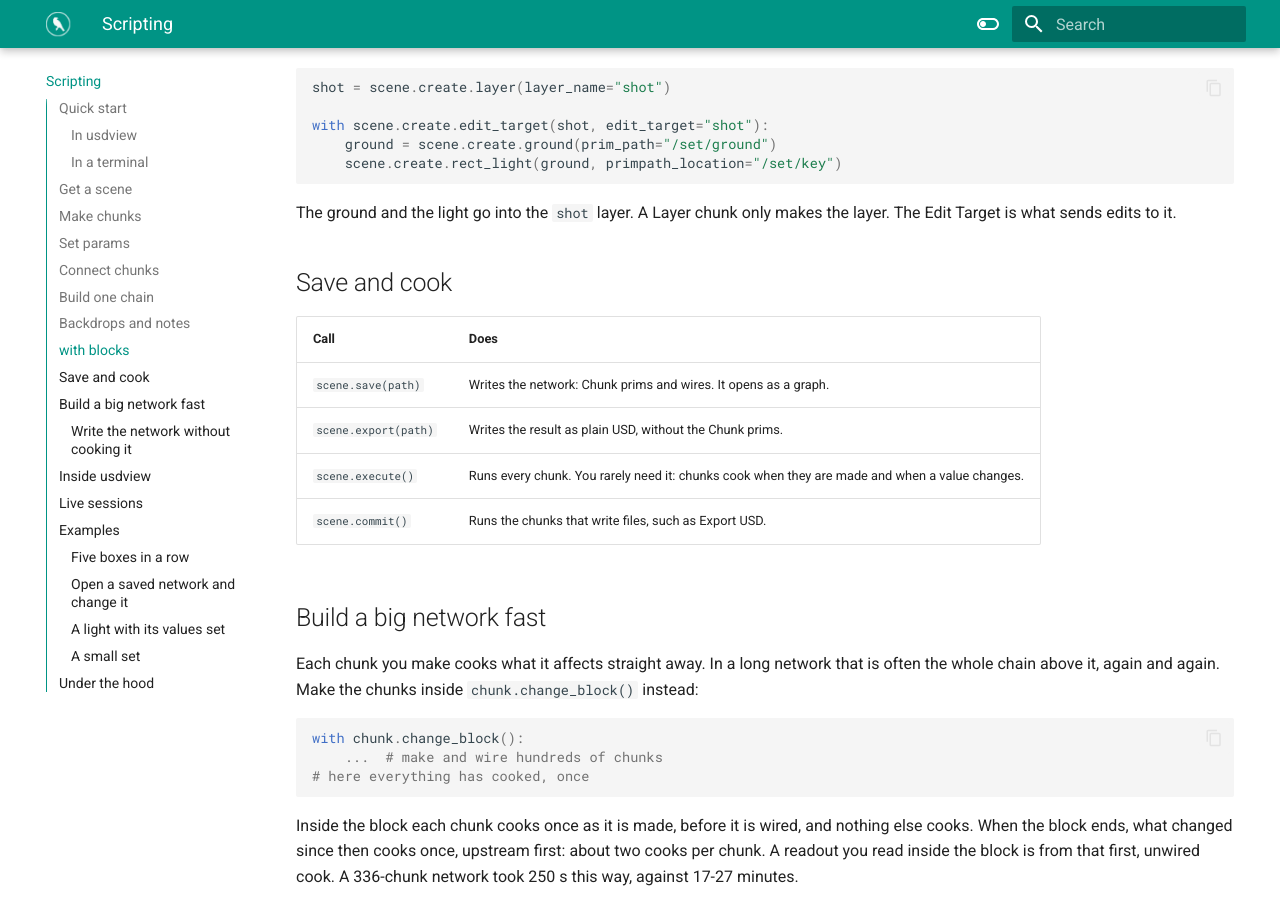
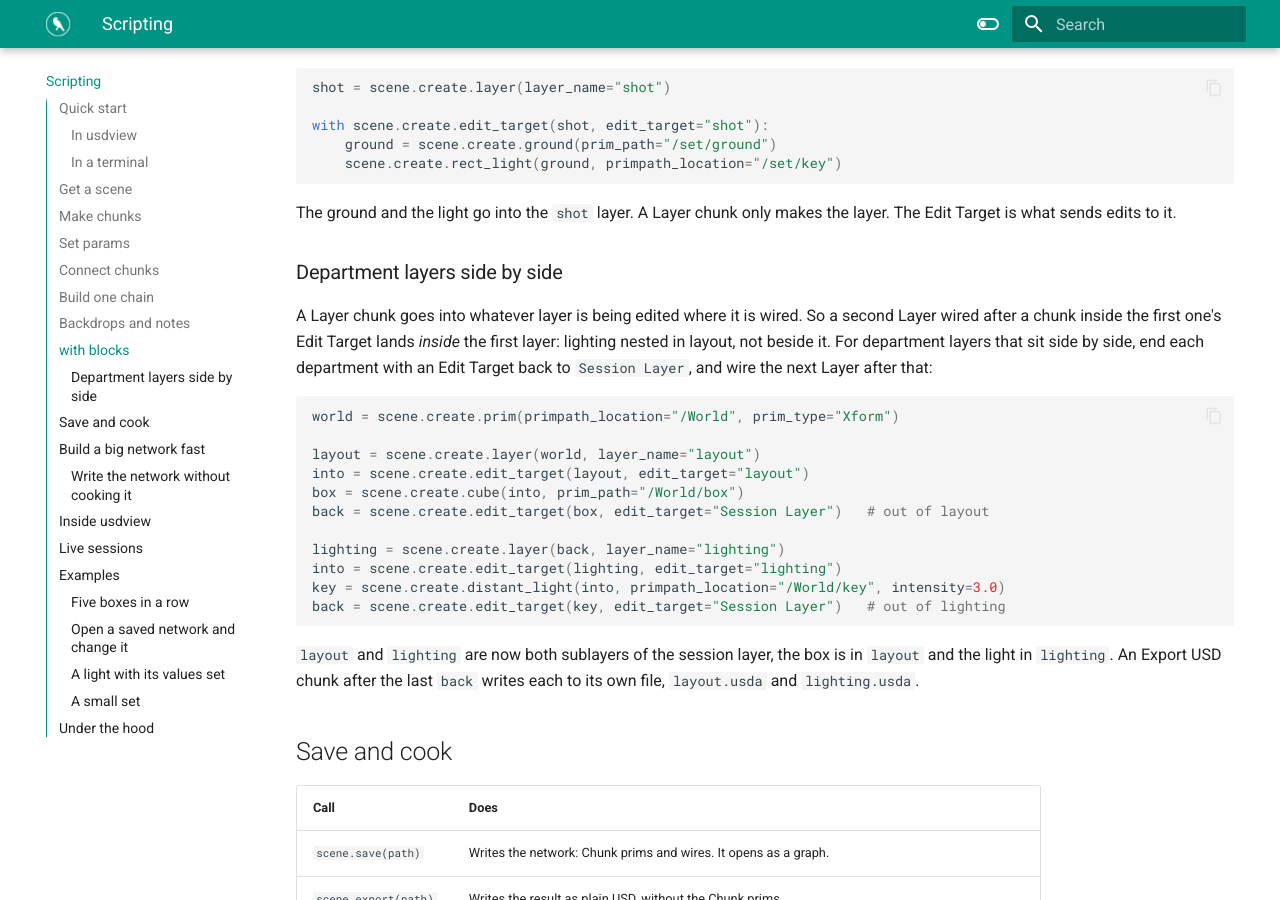
Before and after one commit to HuginStudios/usd_chunks, an MkDocs documentation site: the page built from docs/scripting.md, in a window 1280 px wide and 900 px high, scrolled down 5533 px. Built offline with MkDocs 1.6.1 and Material for MkDocs 9.7.7, drawn with Linux system fonts in a browser that asks for light colours.

Commit message:
📝 Recipe for department layers side by side
A Layer wired after a chunk inside another layer's Edit Target nests in
that layer, so lighting ended up inside layout. Benchmark agents kept
tripping on it. The recipe: end each department with an Edit Target
back to Session Layer and wire the next Layer after it.

````diff
--- a/docs/scripting.md
+++ b/docs/scripting.md
@@ -257,6 +257,32 @@ with scene.create.edit_target(shot, edit_target="shot"):
 The ground and the light go into the `shot` layer. A Layer chunk only makes the layer. The
 Edit Target is what sends edits to it.
 
+### Department layers side by side
+
+A Layer chunk goes into whatever layer is being edited where it is wired. So a second Layer
+wired after a chunk inside the first one's Edit Target lands *inside* the first layer:
+lighting nested in layout, not beside it. For department layers that sit side by side, end
+each department with an Edit Target back to `Session Layer`, and wire the next Layer after
+that:
+
+``` py
+world = scene.create.prim(primpath_location="/World", prim_type="Xform")
+
+layout = scene.create.layer(world, layer_name="layout")
+into = scene.create.edit_target(layout, edit_target="layout")
+box = scene.create.cube(into, prim_path="/World/box")
+back = scene.create.edit_target(box, edit_target="Session Layer")   # out of layout
+
+lighting = scene.create.layer(back, layer_name="lighting")
+into = scene.create.edit_target(lighting, edit_target="lighting")
+key = scene.create.distant_light(into, primpath_location="/World/key", intensity=3.0)
+back = scene.create.edit_target(key, edit_target="Session Layer")   # out of lighting
+```
+
+`layout` and `lighting` are now both sublayers of the session layer, the box is in `layout`
+and the light in `lighting`. An Export USD chunk after the last `back` writes each to its
+own file, `layout.usda` and `lighting.usda`.
+
 ## Save and cook
 
 | Call | Does |
````
Also changed, not shown: skills/usd-chunks-build-network/SKILL.md (+5 -1 lines).
